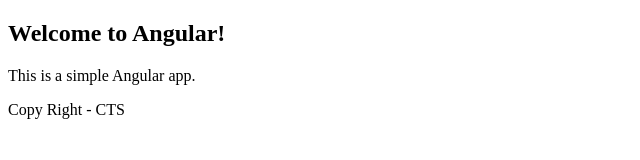
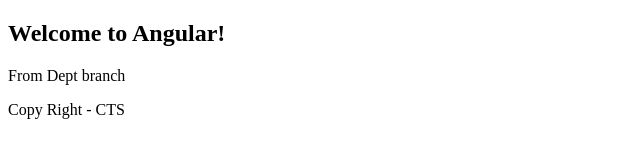
Before and after one commit to RaviConsultant/CtsDemo, an Angular app in the folder welcome/: page / in a window 1280 px wide. Shown: the top 160 px of the page, without its empty margins (0-640 px from the left). Built offline with nearby package versions, Linux system fonts and the light colour scheme.

Commit message:
Update app.component.html in dept branch

```diff
--- a/welcome/src/app/app.component.html
+++ b/welcome/src/app/app.component.html
@@ -1,5 +1,5 @@
 <div>
   <h2>Welcome to Angular!</h2>
-  <p>This is a simple Angular app.</p>
+  <p>From Dept branch</p>
   <app-footer></app-footer>
 </div>
```
